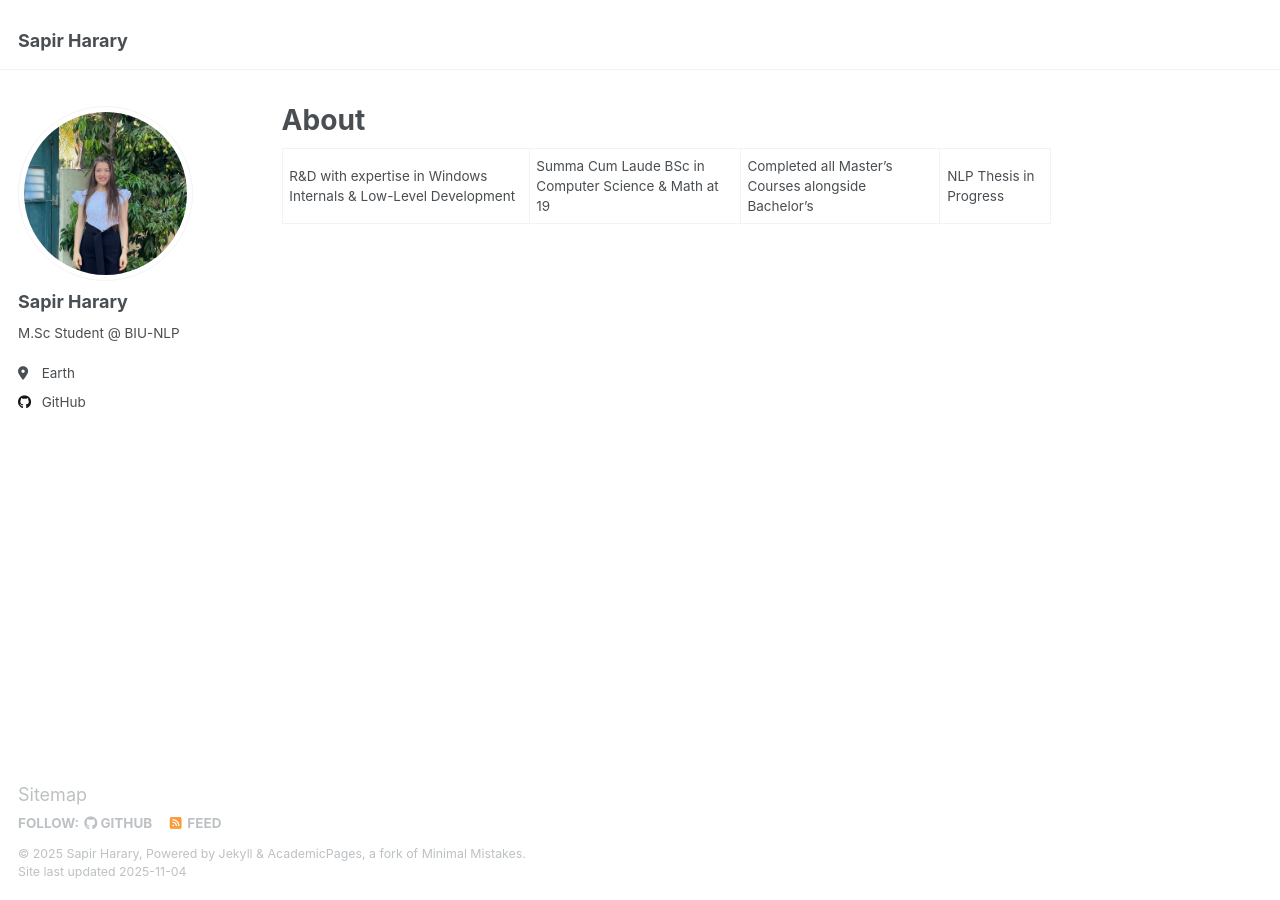
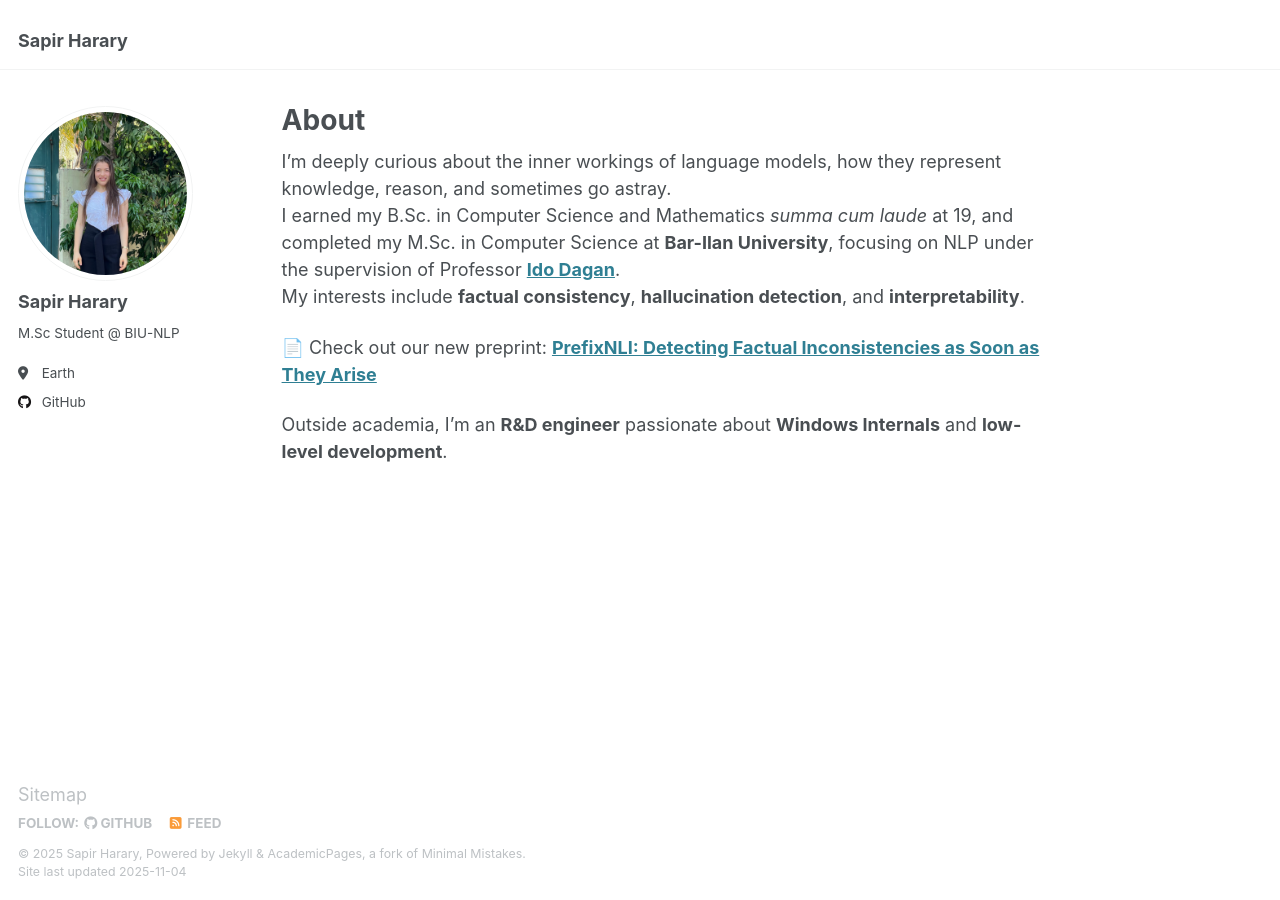
Before and after one commit to sapirharary/sapirharary.github.io, a Jekyll site: the page built from _pages/about.md, in a window 1280 px wide. Built offline with Jekyll 4.4.1, drawn with Linux system fonts in a browser that asks for light colours.

Commit message:
Revise about page with new personal details
Updated personal description and added interests in NLP.

```diff
--- a/_pages/about.md
+++ b/_pages/about.md
@@ -7,4 +7,10 @@ redirect_from:
   - /about.html
 ---
 
-R&D with expertise in Windows Internals & Low-Level Development | Summa Cum Laude BSc in Computer Science & Math at 19 | Completed all Master's Courses alongside Bachelor's | NLP Thesis in Progress
+I’m deeply curious about the inner workings of language models, how they represent knowledge, reason, and sometimes go astray.
+I earned my B.Sc. in Computer Science and Mathematics *summa cum laude* at 19, and completed my M.Sc. in Computer Science at **Bar-Ilan University**, focusing on NLP under the supervision of Professor [**Ido Dagan**](https://u.cs.biu.ac.il/~dagani/).
+My interests include **factual consistency**, **hallucination detection**, and **interpretability**.
+
+📄 Check out our new preprint: [**PrefixNLI: Detecting Factual Inconsistencies as Soon as They Arise**](https://arxiv.org/abs/2511.01359)
+
+Outside academia, I’m an **R&D engineer** passionate about **Windows Internals** and **low-level development**.
```
